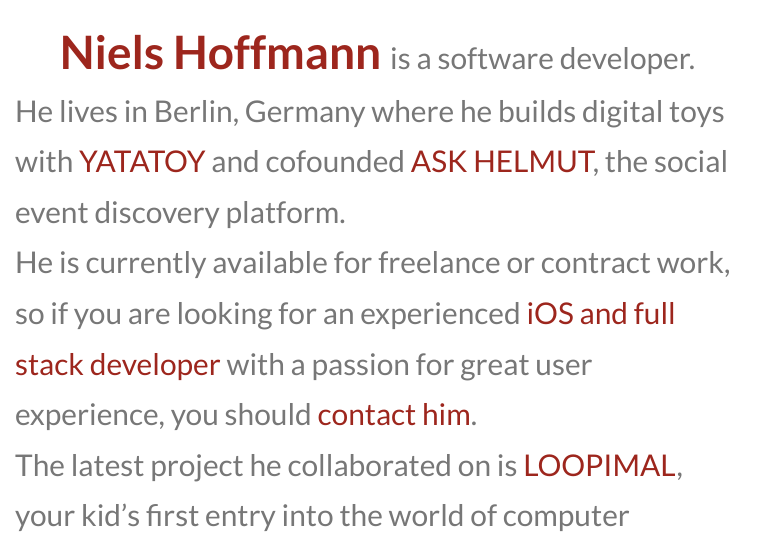
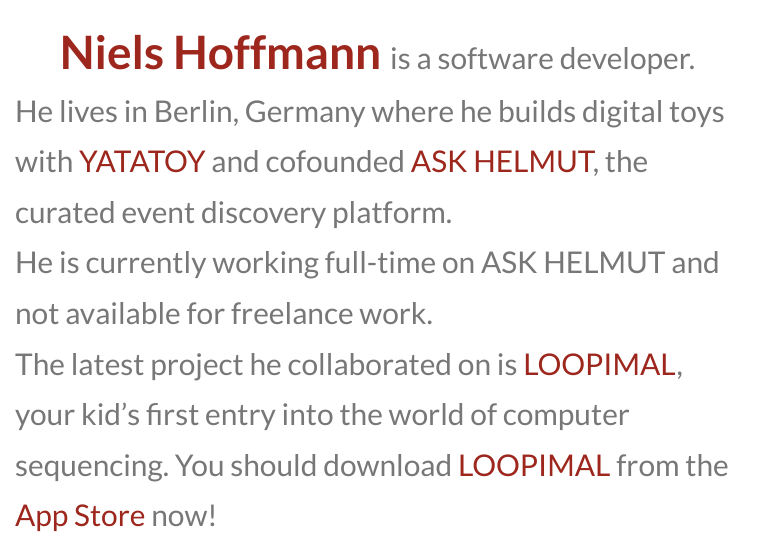
Before and after one commit to nhoffmann/nhoffmann.github.com, a Jekyll site: the page built from index.html, in a window 1280 px wide, cut to the strip 0-534 px from the top of the page. Shown: the whole strip, without its empty margins (0-777 px from the left). Built offline with Jekyll 4.4.1, drawn with Linux system fonts in a browser that asks for light colours; some web fonts are replaced; Markdown is read by kramdown in place of the engine named in the settings; the list of posts is cut into pages by our own code.

Commit message:
Update vacancy status

```diff
--- a/index.html
+++ b/index.html
@@ -11,9 +11,9 @@
         {{page.title}}
       </a>
       <small>
-      is a software developer. He lives in Berlin, Germany where he builds digital toys with <a href="http://www.yatatoy.com">YATATOY</a> and cofounded <a href="https://askhelmut.com">ASK HELMUT</a>, the social event discovery platform.
+      is a software developer. He lives in Berlin, Germany where he builds digital toys with <a href="http://www.yatatoy.com">YATATOY</a> and cofounded <a href="https://askhelmut.com">ASK HELMUT</a>, the curated event discovery platform.
       <br>
-      He is currently available for freelance or contract work, so if you are looking for an experienced <a href="http://de.linkedin.com/in/nielsphoffmann">iOS and full stack developer</a> with a passion for great user experience, you should <a href="mailto:niels@zentralmaschine.net" title="Write me an email">contact him</a>.
+      He is currently working full-time on ASK HELMUT and not available for freelance work.
       <br>
       The latest project he collaborated on is <a href="http://www.yatatoy.com/loopimal">LOOPIMAL</a>, your kid’s first entry into the world of computer sequencing. You should download <a href="http://www.yatatoy.com/loopimal">LOOPIMAL</a> from the <a href="https://itunes.apple.com/de/app/loopimal/id964743113">App Store</a> now!
       <br>
```
